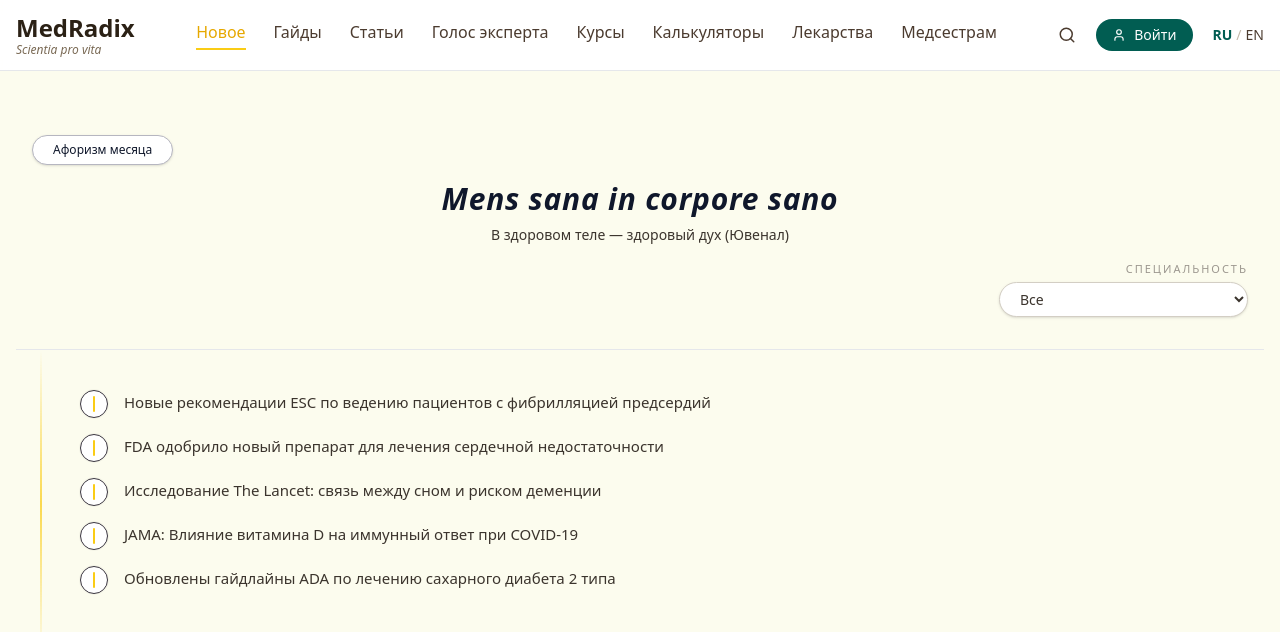
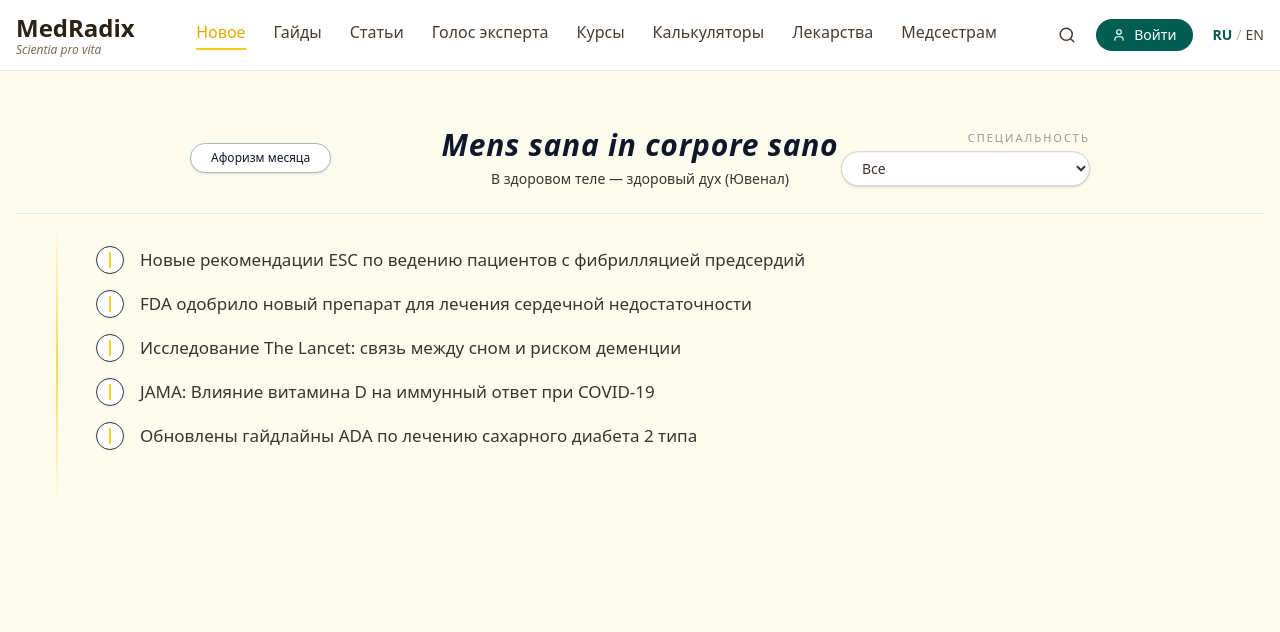
Before and after one commit to NMaryko/MedRadix, a Next.js app: page / in a window 1280 px wide. Shown: the top 632 px of the page. Built offline with nearby package versions, Linux system fonts and the light colour scheme.

Commit message:
Update page.tsx

```diff
--- a/app/page.tsx
+++ b/app/page.tsx
@@ -63,34 +63,31 @@ const NEWS = [
 export default function HomePage() {
   const [selectedSpecialty, setSelectedSpecialty] = useState('Все');
 
-  // пока фильтрации нет, но структура уже готова
-  const filteredNews = NEWS;
+  const filteredNews = NEWS; // пока без реальной фильтрации
 
   return (
     <main className="bg-[#fcfcee] min-h-screen">
-      {/* Блок афоризма + специальность */}
+      {/* Компактный блок афоризма сверху */}
       <section className="border-b border-gray-200">
-        <div className="max-w-[1360px] mx-auto px-4 pt-8 pb-8">
-          <div className="grid grid-cols-[auto,1fr,auto] items-center gap-4">
-            {/* Чип Афоризм месяца слева */}
-            <div className="flex justify-start">
-              <button className="px-5 py-1.5 text-xs font-medium rounded-full border border-[#b6b6c0] bg-white shadow-sm">
-                Афоризм месяца
-              </button>
-            </div>
+        <div className="max-w-[1360px] mx-auto px-4 pt-4 pb-4">
+          <div className="relative max-w-[900px] mx-auto py-2">
+            {/* Чип слева, на уровне середины афоризма */}
+            <button className="absolute left-0 top-1/2 -translate-y-1/2 px-5 py-1.5 text-xs font-medium rounded-full border border-[#b6b6c0] bg-white shadow-sm">
+              Афоризм месяца
+            </button>
 
             {/* Афоризм по центру */}
             <div className="text-center">
               <h2 className="text-2xl md:text-3xl font-semibold italic tracking-wide">
                 Mens sana in corpore sano
               </h2>
-              <p className="mt-2 text-sm text-[#3b342d]">
+              <p className="mt-1.5 text-sm text-[#3b342d]">
                 В здоровом теле — здоровый дух (Ювенал)
               </p>
             </div>
 
-            {/* Специальность справа */}
-            <div className="flex flex-col items-end gap-1">
+            {/* Специальность справа, на том же уровне, что и чип */}
+            <div className="absolute right-0 top-1/2 -translate-y-1/2 flex flex-col items-end gap-1">
               <span className="text-[11px] uppercase tracking-[0.18em] text-[#9c978f]">
                 Специальность
               </span>
@@ -110,28 +107,25 @@ export default function HomePage() {
         </div>
       </section>
 
-      {/* Список новостей с одной «молнией» слева */}
-      <section className="relative max-w-[1360px] mx-auto px-4 pt-10 pb-16">
-        {/* Одна большая жёлтая линия от нижней до верхней новости */}
-        <div className="absolute left-6 top-0 bottom-0 flex items-stretch pointer-events-none">
+      {/* Список новостей с одной общей «молнией» слева */}
+      <section className="relative max-w-[1360px] mx-auto px-4 pt-8 pb-16">
+        {/* Жёлтая линия от нижней до верхней новости */}
+        <div className="absolute left-10 top-2 bottom-2 flex items-stretch pointer-events-none">
           <div className="w-[2px] bg-gradient-to-b from-[#facc15]/0 via-[#facc15] to-[#facc15]/0 animate-pulse" />
         </div>
 
-        <ul className="space-y-4 pl-12">
+        <ul className="space-y-4 pl-16">
           {filteredNews.map((item) => (
-            <li
-              key={item.id}
-              className="flex items-start gap-4"
-            >
-              {/* Иконка-кружок перед ссылкой */}
+            <li key={item.id} className="flex items-start gap-4">
+              {/* Иконка-кружок */}
               <div className="flex h-7 w-7 flex-none items-center justify-center rounded-full border border-[#3b3640] bg-white shadow-[0_0_0_1px_rgba(0,0,0,0.03)]">
                 <span className="h-4 w-[2px] bg-[#facc15] rounded-full" />
               </div>
 
-              {/* Новость как активная ссылка */}
+              {/* Кликабельная новость, шрифт чуть крупнее */}
               <a
                 href={item.href}
-                className="text-[15px] leading-relaxed text-[#3b342d] hover:text-[#015d52] transition-colors"
+                className="text-[16px] md:text-[17px] leading-relaxed text-[#3b342d] hover:text-[#015d52] transition-colors"
               >
                 {item.title}
               </a>
```
